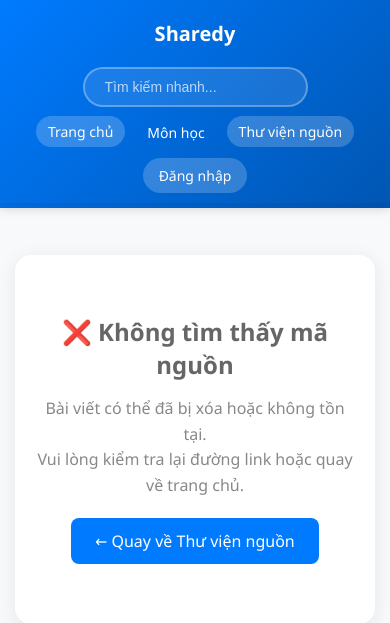
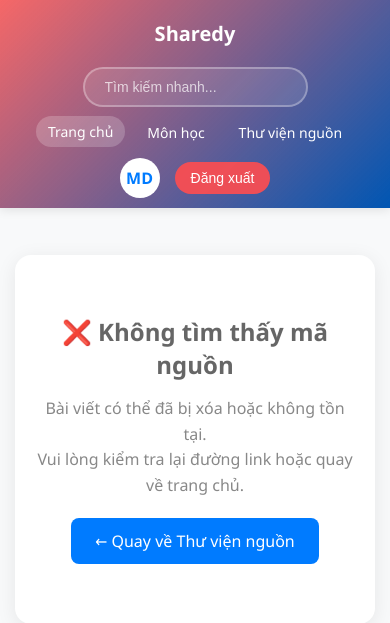
Before and after one commit to MinhDuy375/NenTangChiaSeTLHT, a PHP site: template src/Views/chiTietNguon.php in a window 390 px wide. Shown: the top 623 px of the page. Run offline with PHP 8.4, Linux system fonts and the light colour scheme; the template is opened without the code that fills it, so the values that code supplies are empty; data comes from the database, SQL or seed files in the repository.

Commit message:
fix header 23 09 24

```diff
--- a/src/Views/chiTietNguon.php
+++ b/src/Views/chiTietNguon.php
@@ -59,7 +59,7 @@
         }
 
         /* Header styles - tương thích với layout.php */
-        .main-header {
+        /* .main-header {
             position: fixed;
             top: 0;
             left: 0;
@@ -73,9 +73,9 @@
             justify-content: space-between;
             height: 70px;
             box-shadow: 0 2px 10px rgba(0,0,0,0.1);
-        }
+        } */
 
-        .logo {
+        /* .logo {
             font-size: 24px;
             font-weight: bold;
             text-decoration: none;
@@ -186,10 +186,10 @@
         .logout-btn:hover {
             background: #ff4d4f;
             transform: translateY(-1px);
-        }
+        } */
 
         main {
-            padding-top: 70px;
+
             min-height: calc(100vh - 130px);
             background-color: #f8f9fa;
         }
@@ -619,22 +619,7 @@
         }
 
         @media (max-width: 768px) {
-            .main-header {
-                flex-direction: column;
-                height: auto;
-                padding: 10px;
-            }
 
-            .header-search-container {
-                margin: 10px 0;
-                max-width: 100%;
-            }
-
-            .nav-menu {
-                flex-wrap: wrap;
-                gap: 10px;
-                justify-content: center;
-            }
 
             .user-section {
                 margin-left: 0;
@@ -669,14 +654,9 @@
         }
 
         @media (max-width: 480px) {
-            .nav-menu a {
-                padding: 6px 12px;
-                font-size: 14px;
-            }
 
-            .logo {
-                font-size: 20px;
-            }
+
+
 
             .post-header, .post-content, .post-stats, .post-actions, .comments-section {
                 padding-left: 15px;
@@ -686,39 +666,7 @@
     </style>
 </head>
 <body>
-    <header class="main-header">
-        <a href="index.php?page=home" class="logo">Sharedy</a>
 
-        <div class="header-search-container">
-            <input type="text"
-                   class="header-search-box"
-                   id="search-input"
-                   placeholder="Tìm kiếm nhanh..."
-                   onkeyup="tim_kiem_mon_hoc()">
-        </div>
-
-        <nav class="nav-menu">
-            <a href="index.php?page=home">Trang chủ</a>
-            <a href="index.php?page=monhoc">Môn học</a>
-            <a href="index.php?page=source" class="active">Thư viện nguồn</a>
-        </nav>
-
-        <?php if ($is_logged_in): ?>
-        <div class="user-section">
-            <span class="user-name"><?= htmlspecialchars($username) ?></span>
-            <div class="user-avatar" title="<?= htmlspecialchars($username) ?>">
-                <?= strtoupper(substr($username, 0, 1)) ?>
-            </div>
-            <form action="logout.php" method="post" style="margin:0;">
-                <button type="submit" class="logout-btn">Đăng xuất</button>
-            </form>
-        </div>
-        <?php else: ?>
-        <div class="user-section">
-            <a href="index.php?page=login" style="padding: 8px 16px; font-size: 14px; background: rgba(255,255,255,0.2); color: white; text-decoration: none; border-radius: 20px;">Đăng nhập</a>
-        </div>
-        <?php endif; ?>
-    </header>
 
     <main>
         <div class="detail-container">
@@ -1069,24 +1017,8 @@
 $content = ob_get_clean();
 
 // Tìm đường dẫn đúng đến layout.php
-$possible_paths = [
-    __DIR__ . '/layout.php',
-    __DIR__ . '/../layout.php',
-    __DIR__ . '/../../layout.php',
-    'layout.php'
-];
 
-$layout_found = false;
-foreach ($possible_paths as $path) {
-    if (file_exists($path)) {
-        include $path;
-        $layout_found = true;
-        break;
-    }
-}
+   include __DIR__ . '/../../layout.php';
 
-// Nếu không tìm thấy layout.php, hiển thị trực tiếp
-if (!$layout_found) {
-    echo $content;
-}
+
 ?>
```
Also changed, not shown: src/Views/thuVienNguon.php (+0 -64 lines).
